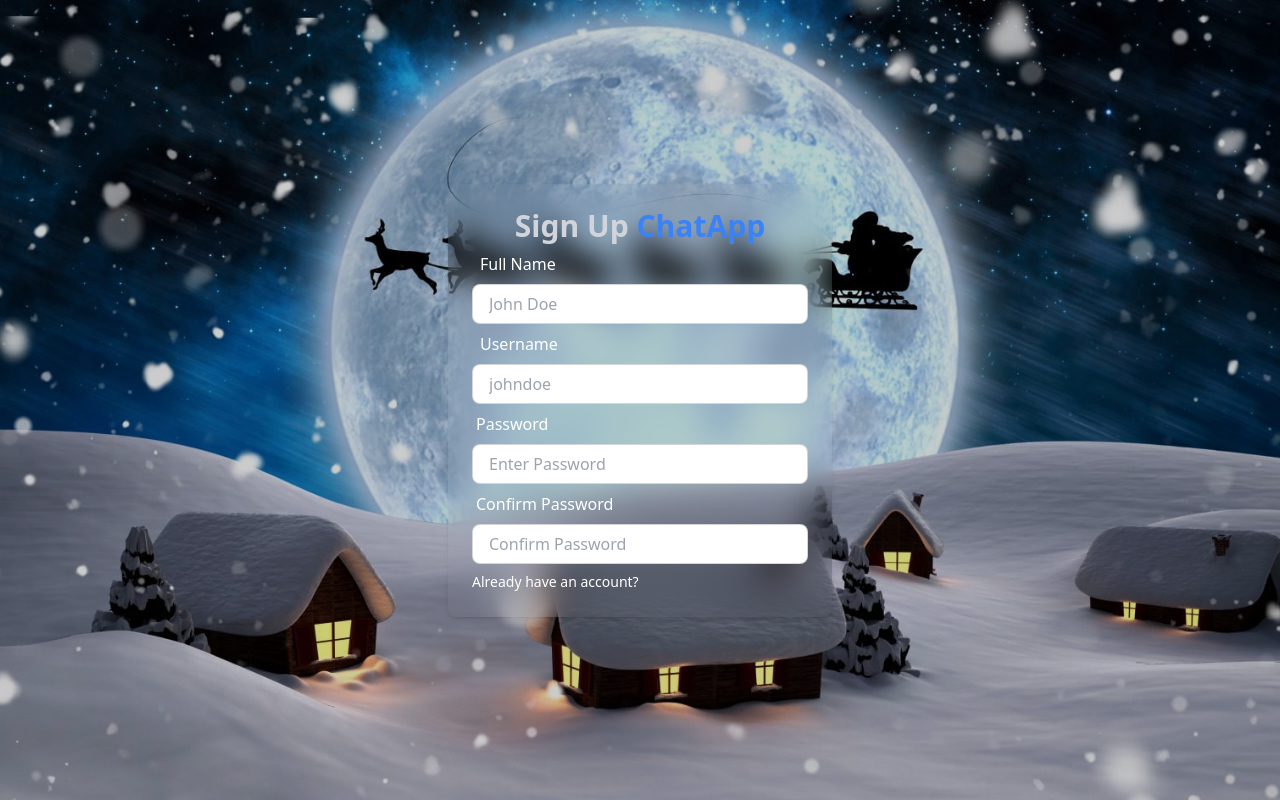
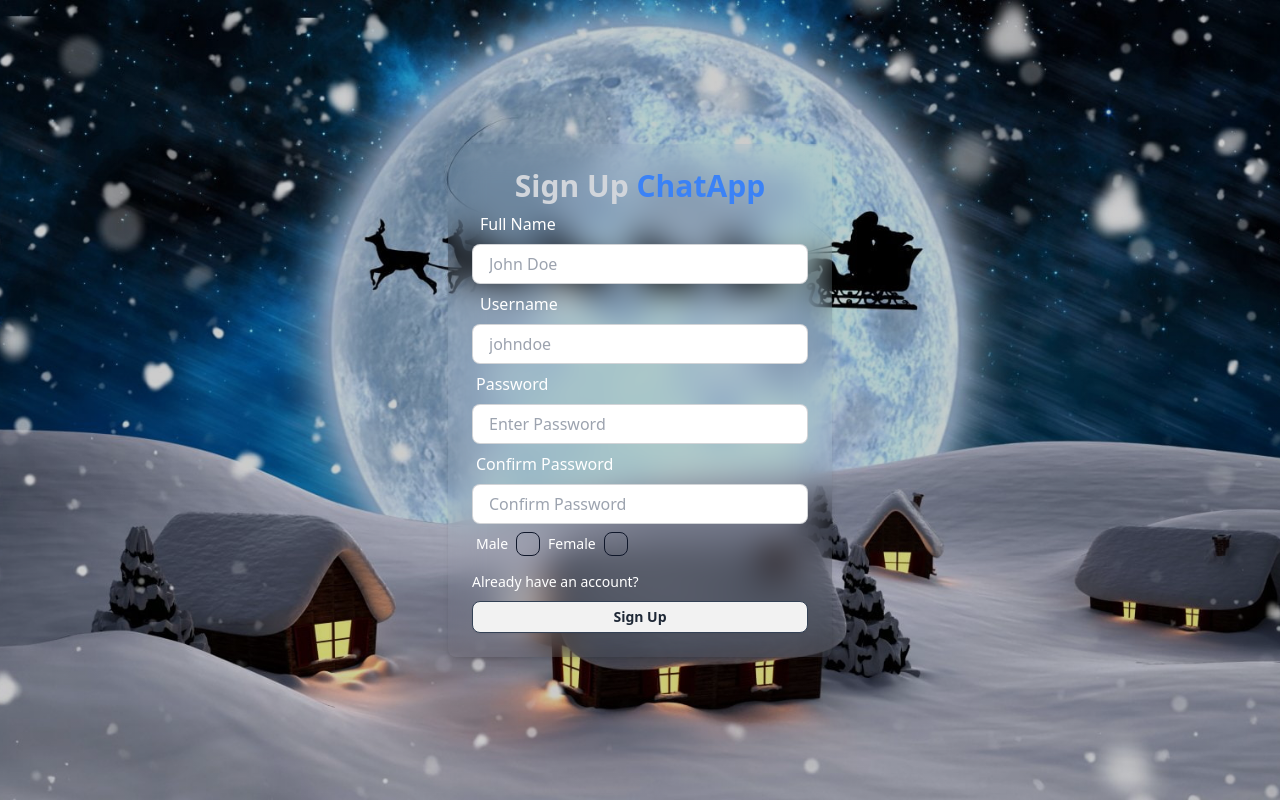
Before and after one commit to vasylpryimakdev/pern-chat-app, a React (Vite) app in the folder frontend/: page /signup in a window 1280 px wide. Built offline with nearby package versions, Linux system fonts and the light colour scheme; no server answers.

Commit message:
feat: implement signup hook and connect form logic

```diff
--- /dev/null
+++ b/frontend/src/hooks/useSignup.tsx
@@ -0,0 +1,41 @@
+import { useState } from "react";
+import { useAuthContext } from "../context/AuthContext";
+import toast from "react-hot-toast";
+
+type SignupInputs = {
+	fullName: string;
+	username: string;
+	password: string;
+	confirmPassword: string;
+	gender: string;
+};
+
+const useSignup = () => {
+	const [loading, setLoading] = useState(false);
+	const { setAuthUser } = useAuthContext();
+
+	const signup = async (inputs: SignupInputs) => {
+		try {
+			setLoading(true);
+			const res = await fetch("/api/auth/signup", {
+				method: "POST",
+				headers: {
+					"Content-Type": "application/json",
+				},
+				body: JSON.stringify(inputs),
+			});
+			const data = await res.json();
+
+			if (!res.ok) throw new Error(data.error);
+			setAuthUser(data);
+		} catch (error: any) {
+			console.error(error.message);
+			toast.error(error.message);
+		} finally {
+			setLoading(false);
+		}
+	};
+
+	return { loading, signup };
+};
+export default useSignup;
--- a/frontend/src/pages/SignUp.tsx
+++ b/frontend/src/pages/SignUp.tsx
@@ -1,64 +1,101 @@
 import { Link } from "react-router-dom";
+import GenderCheckbox from "../components/GenderCheckbox";
+import { useState } from "react";
+import useSignup from "../hooks/useSignup";
 
 const SignUp = () => {
+	const [inputs, setInputs] = useState({
+		fullName: "",
+		username: "",
+		password: "",
+		confirmPassword: "",
+		gender: "",
+	});
+	const { loading, signup } = useSignup();
+
+	const handleCheckboxChange = (gender: "male" | "female") => {
+		setInputs({ ...inputs, gender });
+	};
+
+	const handleSubmitForm = (e: React.FormEvent) => {
+		e.preventDefault();
+		signup(inputs);
+	};
+
 	return (
-    <div className="flex flex-col items-center justify-center min-w-96 mx-auto">
-      <div className="w-full p-6 rounded-lg shadow-md bg-gray-400 bg-clip-padding backdrop-filter backdrop-blur-lg bg-opacity-0">
-        <h1 className="text-3xl font-semibold text-center text-gray-300">
-          Sign Up <span className="text-blue-500"> ChatApp</span>
+		<div className='flex flex-col items-center justify-center min-w-96 mx-auto'>
+			<div className='w-full p-6 rounded-lg shadow-md bg-gray-400 bg-clip-padding backdrop-filter backdrop-blur-lg bg-opacity-0'>
+				<h1 className='text-3xl font-semibold text-center text-gray-300'>
+					Sign Up <span className='text-blue-500'> ChatApp</span>
 				</h1>
 
-        <form>
+				<form onSubmit={handleSubmitForm}>
 					<div>
-            <label className="label p-2">
-              <span className="text-base label-text">Full Name</span>
+						<label className='label p-2'>
+							<span className='text-base label-text'>Full Name</span>
 						</label>
 						<input
-              type="text"
-              placeholder="John Doe"
-              className="w-full input input-bordered  h-10"
+							type='text'
+							placeholder='John Doe'
+							className='w-full input input-bordered  h-10'
+							value={inputs.fullName}
+							onChange={(e) => setInputs({ ...inputs, fullName: e.target.value })}
 						/>
 					</div>
 
 					<div>
-            <label className="label p-2 ">
-              <span className="text-base label-text">Username</span>
+						<label className='label p-2 '>
+							<span className='text-base label-text'>Username</span>
 						</label>
 						<input
-              type="text"
-              placeholder="johndoe"
-              className="w-full input input-bordered h-10"
+							type='text'
+							placeholder='johndoe'
+							className='w-full input input-bordered h-10'
+							value={inputs.username}
+							onChange={(e) => setInputs({ ...inputs, username: e.target.value })}
 						/>
 					</div>
 
 					<div>
-            <label className="label">
-              <span className="text-base label-text">Password</span>
+						<label className='label'>
+							<span className='text-base label-text'>Password</span>
 						</label>
 						<input
-              type="password"
-              placeholder="Enter Password"
-              className="w-full input input-bordered h-10"
+							type='password'
+							placeholder='Enter Password'
+							className='w-full input input-bordered h-10'
+							value={inputs.password}
+							onChange={(e) => setInputs({ ...inputs, password: e.target.value })}
 						/>
 					</div>
 
 					<div>
-            <label className="label">
-              <span className="text-base label-text">Confirm Password</span>
+						<label className='label'>
+							<span className='text-base label-text'>Confirm Password</span>
 						</label>
 						<input
-              type="password"
-              placeholder="Confirm Password"
-              className="w-full input input-bordered h-10"
+							type='password'
+							placeholder='Confirm Password'
+							className='w-full input input-bordered h-10'
+							value={inputs.confirmPassword}
+							onChange={(e) => setInputs({ ...inputs, confirmPassword: e.target.value })}
 						/>
 					</div>
 
+					<GenderCheckbox selectedGender={inputs.gender} onCheckboxChange={handleCheckboxChange} />
+
 					<Link
 						to={"/login"}
-            className="text-sm hover:underline hover:text-blue-600 mt-2 inline-block text-white"
+						className='text-sm hover:underline hover:text-blue-600 mt-2 inline-block text-white'
 					>
 						Already have an account?
 					</Link>
+
+					<div>
+						<button className='btn btn-block btn-sm mt-2 border border-slate-700' disabled={loading}>
+							{loading ? "Loading..." : "Sign Up"}
+						</button>
+					</div>
 				</form>
 			</div>
 		</div>
```
Lines whose indentation alone changed are shown as unchanged.
